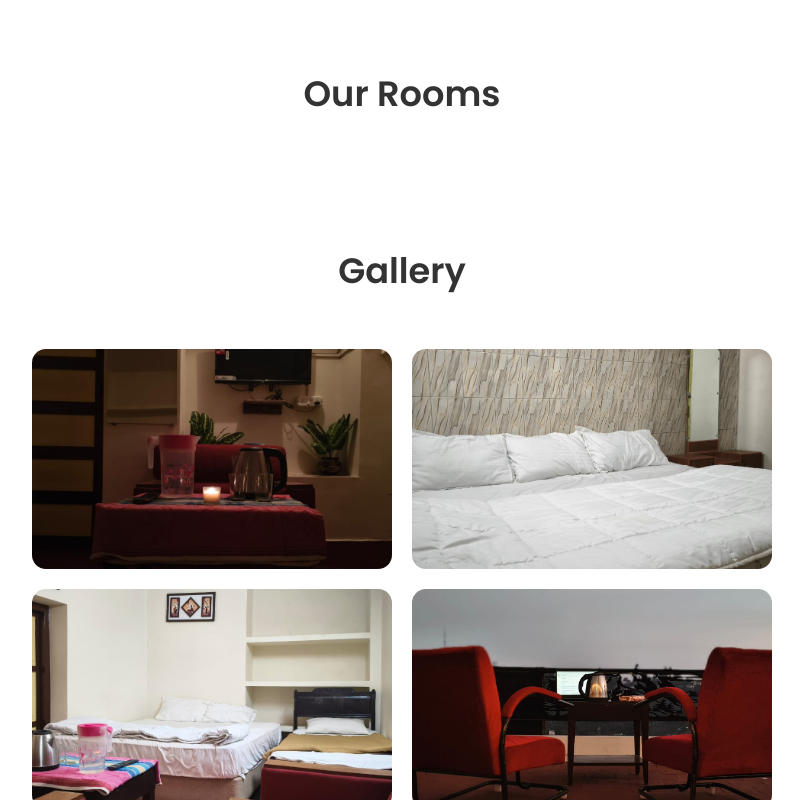
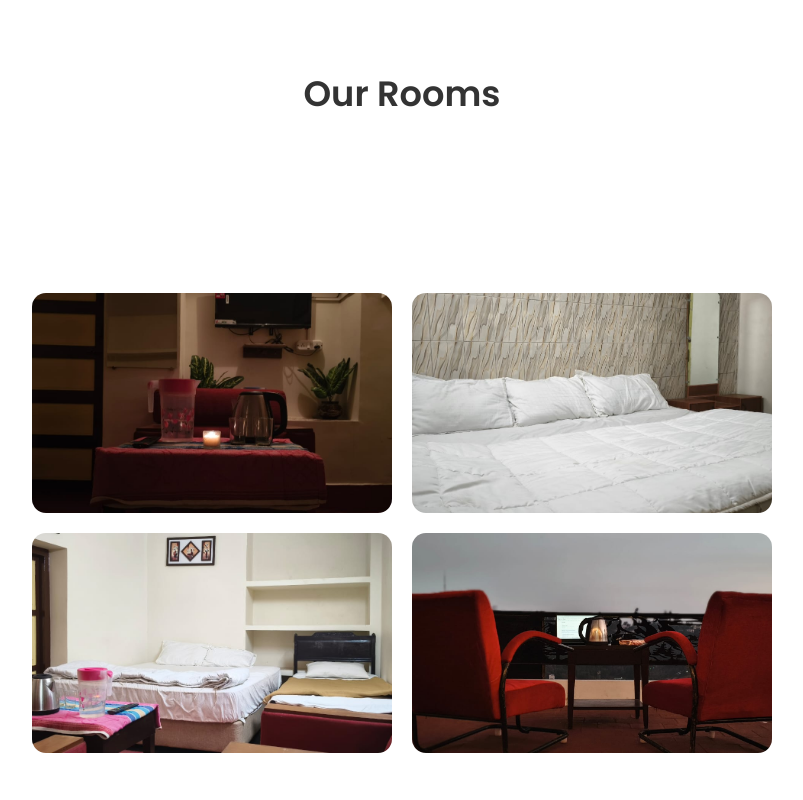
Before and after one commit to naveenprabhu27/NAKSHATRA-LAKE-VIEW-COTTAGE, a plain HTML site: page index.html in a window 1280 px wide. Shown: the part 1179-1979 px from the top of the page, without its empty margins (238-1041 px from the left). Drawn offline with Linux system fonts and the light colour scheme.

Commit message:
Update index.html

```diff
--- a/index.html
+++ b/index.html
@@ -498,7 +498,7 @@ We focus on delivering warm hospitality with well-maintained rooms, modern ameni
 
    <section id="gallery">
   <div class="section-title">
-    <h2>Gallery</h2>
+
   </div>
 
   <div class="gallery-grid">
```
